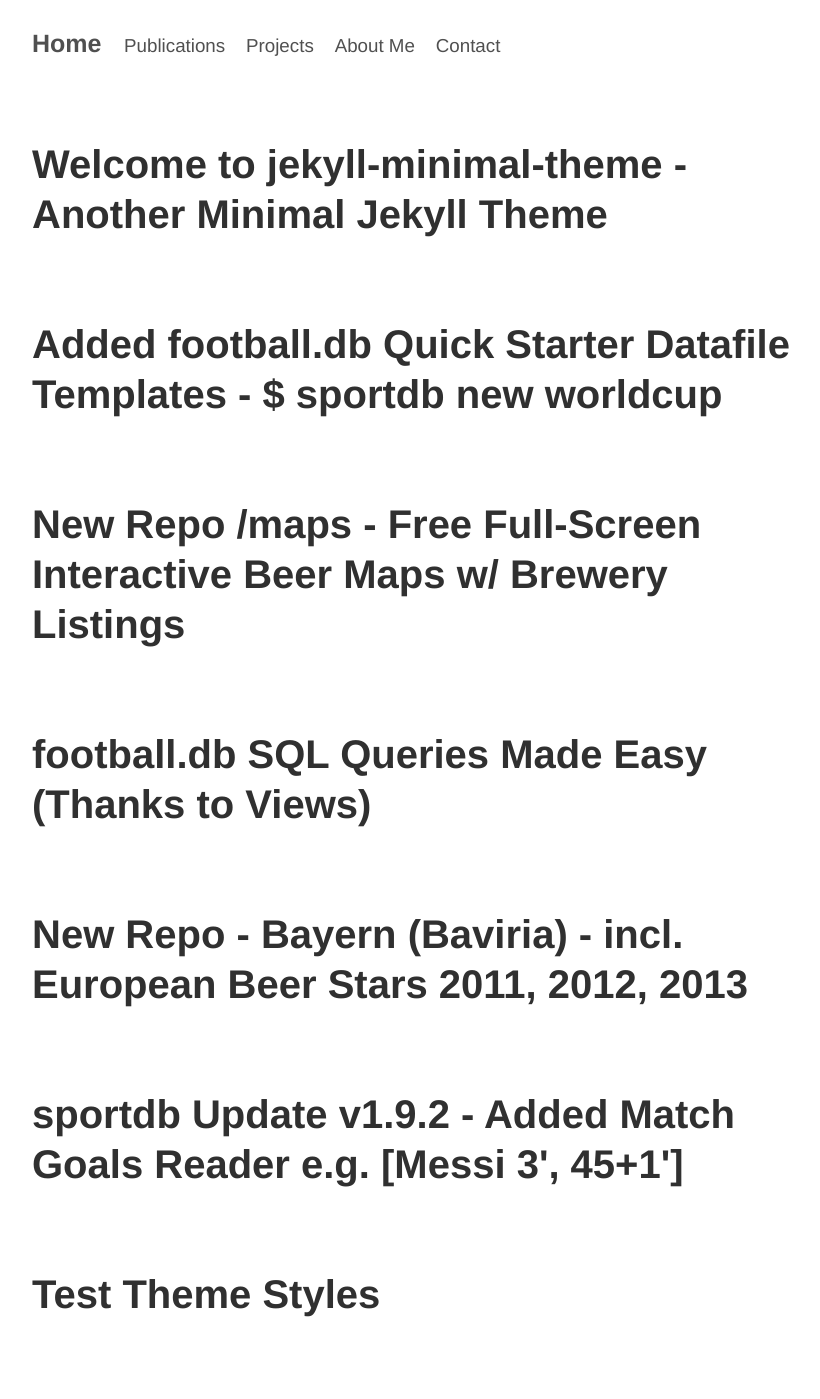
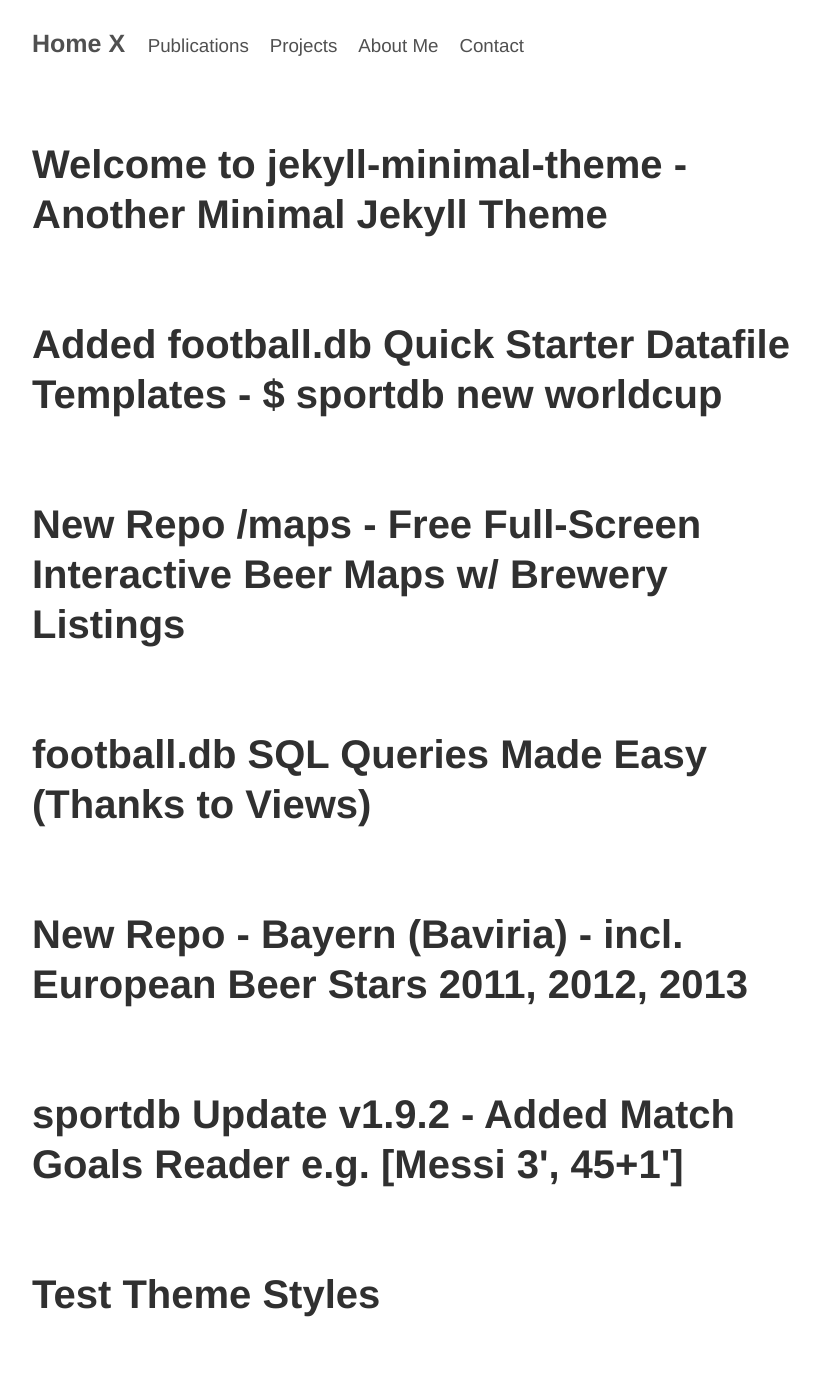
Before and after one commit to ramonpereira/ramonpereira.github.io, a Jekyll site: the page built from index.html, in a window 1280 px wide. Shown: the whole page, without its empty margins (228-1048 px from the left). Built offline with Jekyll 4.4.1, drawn with Linux system fonts in a browser that asks for light colours.

Commit message:
no message

```diff
--- a/_layouts/default.html
+++ b/_layouts/default.html
@@ -10,7 +10,7 @@
 <div class="container">
 <header class="masthead">
    <h3 class="masthead-title">
-     <a href="{{ site.path }}/index.html">Home</a>
+     <a href="{{ site.path }}/index.html">Home X</a>
      <small>
         &nbsp;&nbsp;&nbsp;<a href="{{ site.path }}/archive.html">Publications</a>
      </small>
```
